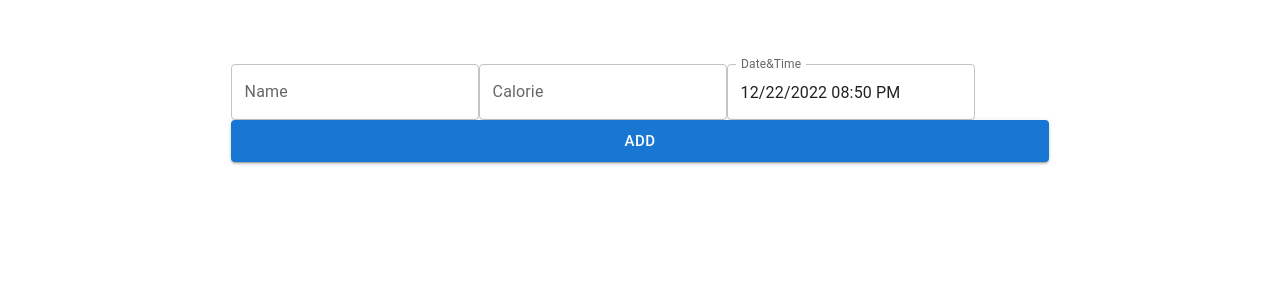
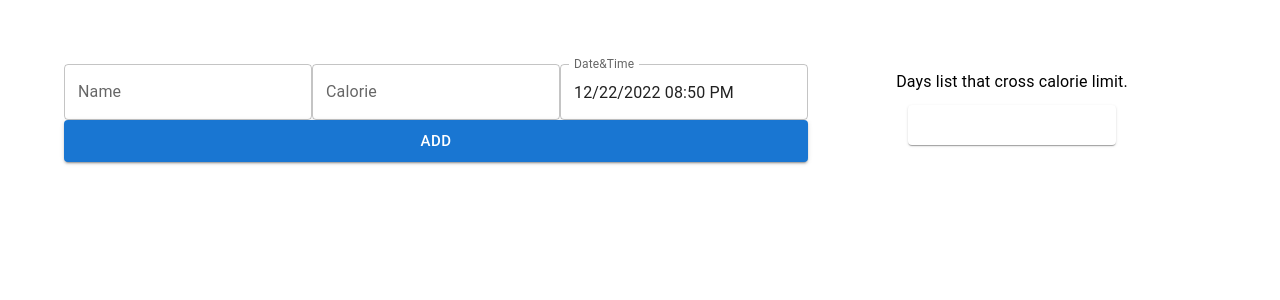
Before and after one commit to tanvirtareq/Calorie, a React (Create React App) app: page / in a window 1280 px wide. Shown: the top 300 px of the page. Built offline with nearby package versions, Linux system fonts and the light colour scheme.

Commit message:
limit crossing warning working

```diff
--- a/src/App.tsx
+++ b/src/App.tsx
@@ -1,8 +1,8 @@
 import React from "react";
-import FoodEntry from "./food-entry";
+import Home from "./home";
 
 const App = () => {
-  return <FoodEntry />
+  return <Home/>
 }
 
 export default App;
--- /dev/null
+++ b/src/day-list.tsx
@@ -0,0 +1,22 @@
+import React from "react";
+import Card from "@mui/material/Card";
+import CardContent from "@mui/material/CardContent";
+import Day from "./day";
+
+export interface dayListPropsInterface{
+    daysCrossingLimit:Map<string, number>
+}
+
+const DayList=({daysCrossingLimit}:dayListPropsInterface)=>{
+    return (
+        <Card sx={{ minWidth: 10, maxHeight: 300, overflow: 'auto', margin: '5%' }}>
+      <CardContent>
+        {[...daysCrossingLimit].map(([day, calorie]) => (
+          <Day calorie={calorie} day={day} key={day}/>
+        ))}
+      </CardContent>
+    </Card>
+    );
+}
+
+export default DayList;
--- /dev/null
+++ b/src/day.tsx
@@ -0,0 +1,24 @@
+import React from "react";
+import Card from "@mui/material/Card";
+import CardContent from "@mui/material/CardContent";
+import Typography from "@mui/material/Typography";
+
+export interface dayPropsInterface{
+    calorie:number,
+    day:string
+}
+
+const Day=({calorie, day}:dayPropsInterface)=>{
+    return (
+        <Card sx={{ minWidth: 100, maxHeight: 300, overflow: 'auto' }}>
+      <CardContent>
+        <Typography>Date: {day}</Typography>
+        <Typography>
+          Total Calorie: {Math.round(calorie * 100) / 100}
+        </Typography>
+      </CardContent>
+    </Card>
+    );
+}
+
+export default Day;
--- /dev/null
+++ b/src/days-list-card.tsx
@@ -0,0 +1,19 @@
+import { Typography } from "@mui/material";
+import React from "react";
+import Box from "@mui/material/Box";
+import DayList from "./day-list";
+
+export interface daysListCardPropsInterface{
+  daysCrossingLimit:Map<string, number>
+}
+
+const DaysListCard = ({daysCrossingLimit}:daysListCardPropsInterface) => {
+  return (
+    <Box sx={{ margin: 'auto' }}>
+        <Typography>Days list that cross calorie limit.</Typography>
+        <DayList daysCrossingLimit={daysCrossingLimit}/>
+    </Box>
+  );
+};
+
+export default DaysListCard;
--- a/src/food-entry-form.tsx
+++ b/src/food-entry-form.tsx
@@ -2,14 +2,22 @@ import React, { useState } from "react";
 import TextField from "@mui/material/TextField";
 import Button from "@mui/material/Button";
 import { DateTimePicker } from "@mui/x-date-pickers/DateTimePicker";
-import dayjs from "dayjs";
+import dayjs, { Dayjs } from "dayjs";
 import { LocalizationProvider } from "@mui/x-date-pickers/LocalizationProvider";
 import { AdapterDayjs } from "@mui/x-date-pickers/AdapterDayjs";
 
 import { foodEntryInterface } from "./food-entry";
 import { Box } from "@mui/material";
 
-const FoodEntryForm = ({ foodList, setFoodList }) => {
+export interface foodEntryFormParameterInterface {
+  setFoodList: React.Dispatch<React.SetStateAction<foodEntryInterface[]>>;
+  setTotalCalorie: React.Dispatch<React.SetStateAction<Map<string, number>>>;
+}
+
+const FoodEntryForm = ({
+  setFoodList,
+  setTotalCalorie,
+}: foodEntryFormParameterInterface) => {
   const [newFoodEntry, setNewFoodEntry] = useState<foodEntryInterface>({
     datentime: dayjs(),
     calorie: "",
@@ -26,6 +34,22 @@ const FoodEntryForm = ({ foodList, setFoodList }) => {
     newFoodEntry.calorie = parseFloat(newFoodEntry.calorie);
     if (isFoodValid(newFoodEntry)) {
       setFoodList((prevFoodList) => [...prevFoodList, newFoodEntry]);
+      setTotalCalorie((prevTotalCalorie) => {
+        if (prevTotalCalorie.has(newFoodEntry.datentime.format("YYYY-MM-DD"))) {
+          return new Map<string, number>([
+            ...prevTotalCalorie,
+            [
+              newFoodEntry.datentime.format("YYYY-MM-DD"),
+              prevTotalCalorie.get(newFoodEntry.datentime.format("YYYY-MM-DD")) + newFoodEntry.calorie,
+            ],
+          ]);
+        } else {
+          return new Map<string, number>([
+            ...prevTotalCalorie,
+            [newFoodEntry.datentime.format("YYYY-MM-DD"), newFoodEntry.calorie],
+          ]);
+        }
+      });
     }
   };
   const handleNameChange = (e) => {
@@ -38,6 +62,7 @@ const FoodEntryForm = ({ foodList, setFoodList }) => {
     setNewFoodEntry({ ...newFoodEntry, datentime: e });
   };
   return (
+    <Box>
       <Box>
         <TextField
           name="Name"
@@ -61,6 +86,7 @@ const FoodEntryForm = ({ foodList, setFoodList }) => {
             renderInput={(params) => <TextField {...params} />}
           />
         </LocalizationProvider>
+      </Box>
 
       <Button
         variant="contained"
--- a/src/food-entry.tsx
+++ b/src/food-entry.tsx
@@ -2,21 +2,25 @@ import React, { useState } from "react";
 import FoodListCard from "./food-list-card";
 import FoodEntryForm from "./food-entry-form";
 import { Box } from "@mui/material";
+import dayjs, { Dayjs } from "dayjs";
 
 export interface foodEntryInterface{
-  datentime:any,
+  datentime:Dayjs,
   calorie: any,
   name:string
 }
 
-const FoodEntry = () => {
+export interface foodEntryPropsInterface{
+  setTotalCalorie:React.Dispatch<React.SetStateAction<Map<string, number>>>
+}
+
+const FoodEntry = ({setTotalCalorie}:foodEntryPropsInterface) => {
 
   const [foodList, setFoodList] = useState<foodEntryInterface[]>([]);
-
   return (
-    <Box style={{ margin: "auto", display: "table", padding: "5%" }}>
+    <Box>
       {foodList.length>0 && <FoodListCard foodList={foodList}/>}
-      <FoodEntryForm foodList={foodList} setFoodList={setFoodList}/>
+      <FoodEntryForm setFoodList={setFoodList} setTotalCalorie={setTotalCalorie}/>
     </Box>
   );
 };
--- /dev/null
+++ b/src/home.tsx
@@ -0,0 +1,38 @@
+import React, { useState, useEffect } from "react";
+import FoodEntry from "./food-entry";
+import Box from "@mui/material/Box";
+import DaysListCard from "./days-list-card";
+import dayjs, { Dayjs } from "dayjs";
+
+// export interface totalCalorieInterface{
+//     [Dayjs]:Number
+// }
+
+const Home = () => {
+  let calorieLimitPerDay = 2.1;
+
+  const [totalCalorie, setTotalCalorie] = useState(new Map<string, number>());
+  const [daysCrossingLimit, setDaysCrossingLimit] = useState(
+    new Map<string, number>()
+  );
+
+  useEffect(() => {
+    if (totalCalorie) {
+      console.log(totalCalorie);
+      setDaysCrossingLimit(
+        new Map<string, number>(
+          [...totalCalorie].filter((it) => it[1] > calorieLimitPerDay)
+        )
+      );
+    }
+  }, [totalCalorie, calorieLimitPerDay]);
+
+  return (
+    <Box sx={{ margin: "auto", display: "flex", padding: "5%" }}>
+      <FoodEntry setTotalCalorie={setTotalCalorie} />
+      <DaysListCard daysCrossingLimit={daysCrossingLimit}/>
+    </Box>
+  );
+};
+
+export default Home;
```
Lines whose indentation alone changed are shown as unchanged.
